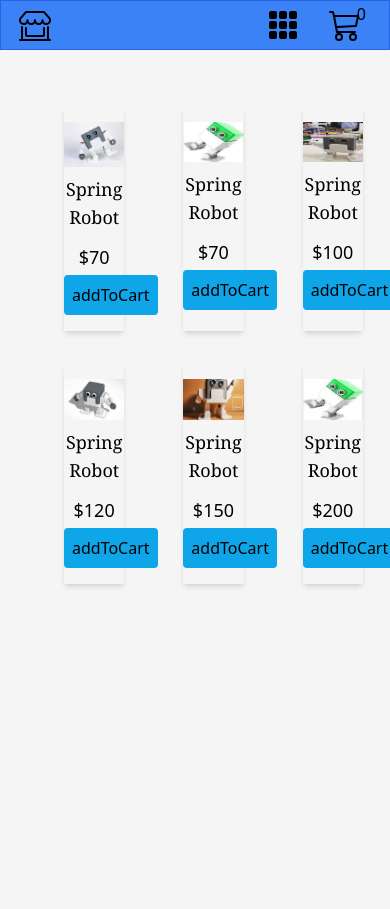
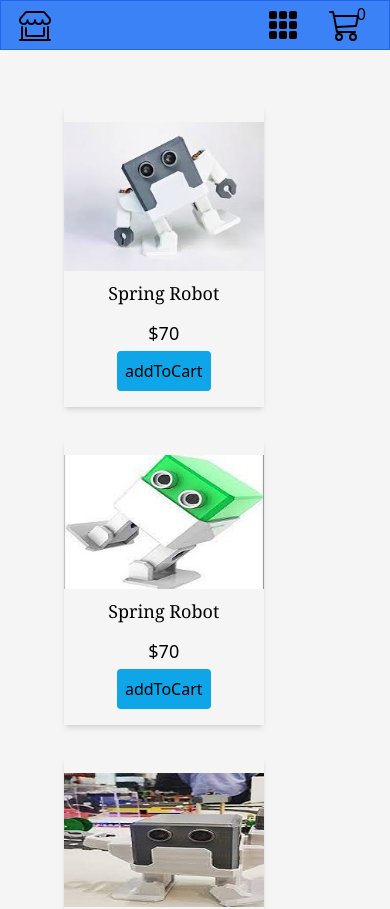
Before and after one commit to Barnabas5035/Carting-products, a React (Create React App) app: page / in a window 390 px wide. Shown: the top 909 px of the page. Before the commit the page ends 844 px from the top, so only its background shows below. Built offline with nearby package versions, Linux system fonts and the light colour scheme.

Commit message:
changes on home

```diff
--- a/src/Home.jsx
+++ b/src/Home.jsx
@@ -11,7 +11,7 @@ const Home = () => {
   console.log(CartProductId)
   return (
     <div className='bg-white-200   p-6   '>
-      <div className='sm:grid-cols-1 md:grid-cols-2 lg:grid-cols-3  grid grid-cols-3 gap-x-4 gap-y-8  mt-8  '>
+      <div className='sm:grid-cols-3 grid grid-cols-1 gap-x-4 gap-y-8  mt-8 lg:grid-cols-3  '>
         {product.map((data) => {
           const { id, imageUrl, price, name } = data
           return (
```
